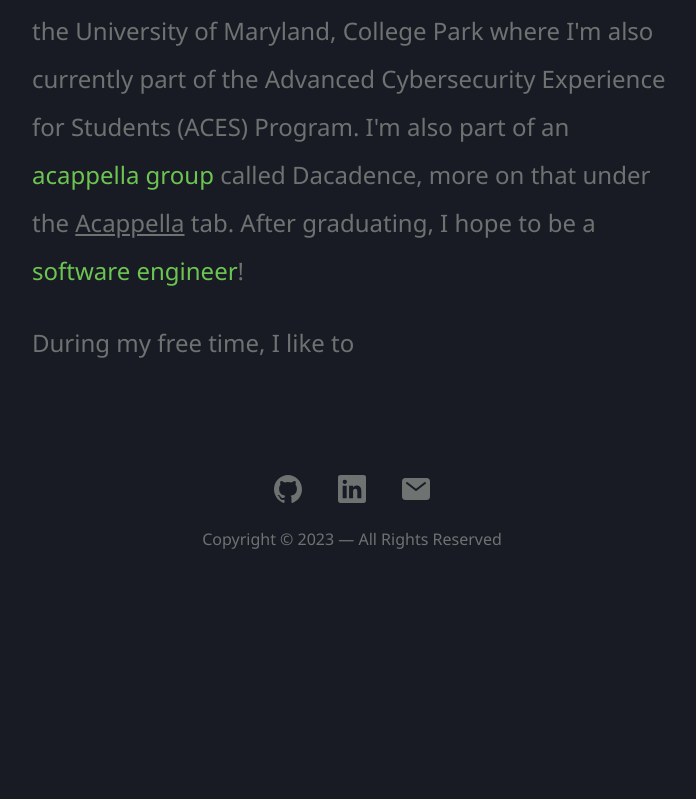
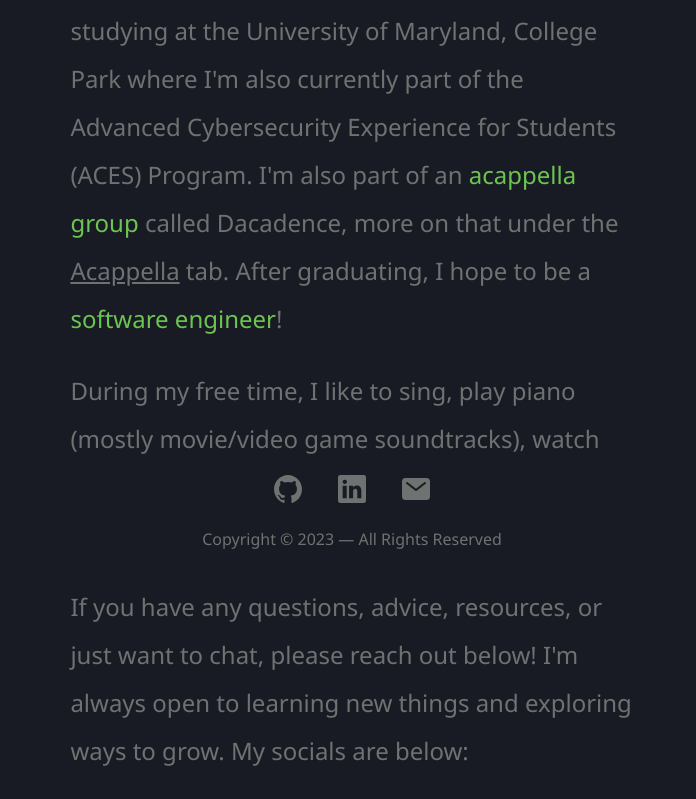
Before and after one commit to nosaj9/portfolio-site, a React (Create React App) app: page /about in a window 1280 px wide. Shown: the part 234-1033 px from the top of the page, without its empty margins (288-984 px from the left). Before the commit the page ends 800 px from the top, so only its background shows below. Built offline with nearby package versions, Linux system fonts and the light colour scheme.

Commit message:
added to about page

```diff
--- a/src/pages/About.tsx
+++ b/src/pages/About.tsx
@@ -12,7 +12,12 @@
             </p>
 
             <p>
-                During my free time, I like to
+                During my free time, I like to sing, play piano (mostly movie/video game soundtracks), watch DC Comics cartoons, and hangout with my dog Brooke.
+            </p>
+
+            <p>
+                If you have any questions, advice, resources, or just want to chat, please reach out below! I'm always open to learning new things and exploring ways to grow.
+                My socials are below:
             </p>
         </div>
     )
--- a/src/pages/style.scss
+++ b/src/pages/style.scss
@@ -10,8 +10,8 @@
 }
 
 .About {
-    margin-left: 25%;
-    margin-right: 25%;
+    margin-left: 28%;
+    margin-right: 28%;
 }
 
 .About > h2 {
```
